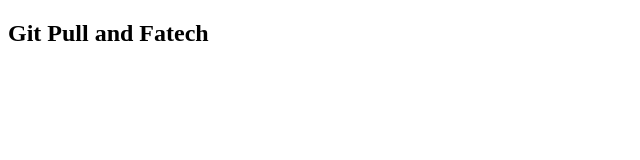
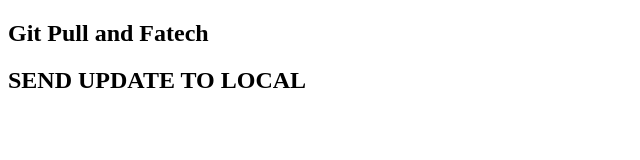
Before and after one commit to OracleNeon/git-pull-and-fetch, a plain HTML site: page Index.html in a window 1280 px wide. Shown: the whole page, without its empty margins (0-640 px from the left). Drawn offline with Linux system fonts and the light colour scheme.

Commit message:
Index.html

```diff
--- a/Index.html
+++ b/Index.html
@@ -6,5 +6,6 @@
     <title>Geit Pull and Fetch</title>
 </head>
 <body>    <h2>Git Pull and Fatech</h2>
+            <h2>SEND UPDATE TO LOCAL</h2>
 </body>
 </html>
```
